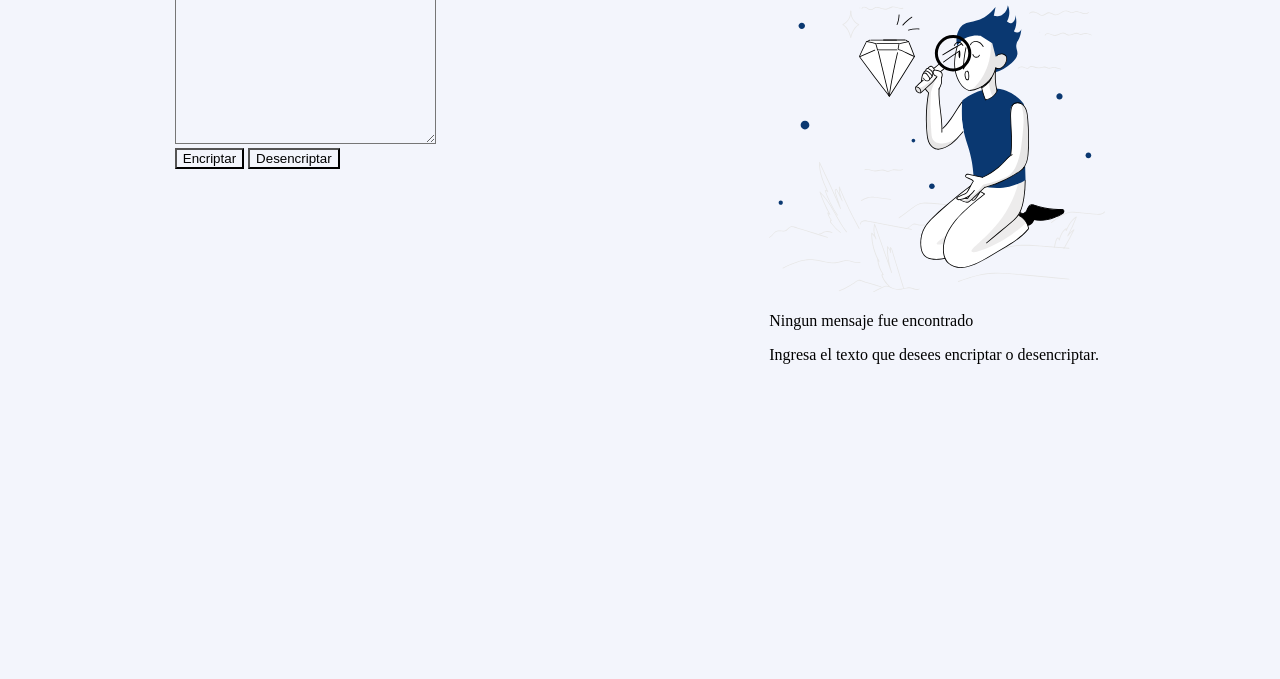
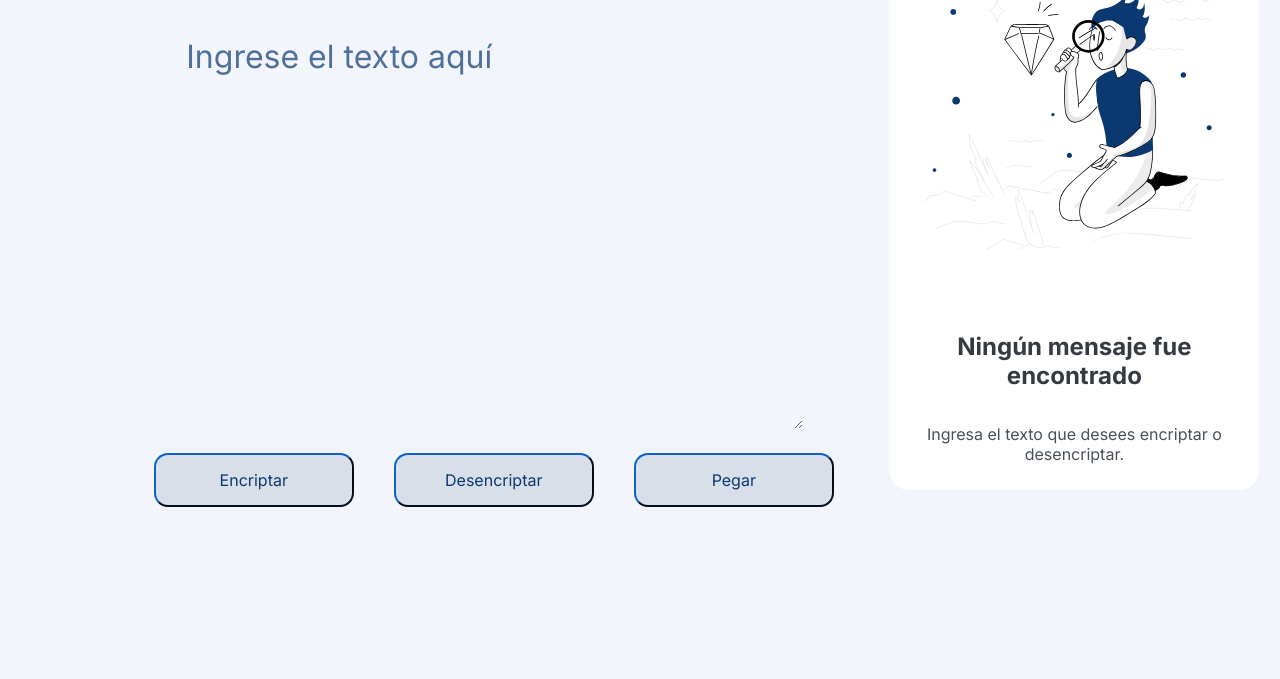
Before and after one commit to Bayron410/challenge-decryptor-one, a plain HTML site: page index.htm in a window 1280 px wide. Shown: the part 121-800 px from the top of the page. Drawn offline with Linux system fonts and the light colour scheme.

Commit message:
Finished Web design, only CSS and HTML

```diff
--- a/css/style.css
+++ b/css/style.css
@@ -1,19 +1,135 @@
-* {
+@import url('https://fonts.googleapis.com/css2?family=Inter:wght@400;700&display=swap');
+
+body {
     background-color: #F3F5FC;
 }
 
-img.logo {
+/* Main en dos div, programa y resultado */
+main {
+    display: flex;
+    flex-wrap: wrap;
+    align-items: stretch;
+}
+
+/* Programa */
+/* Programa en tres div logo, area texto y botones*/
+#programa {
+    display: flex;
+    flex-direction: column;
+    flex-wrap: wrap;
+    justify-content: center;
+    flex-grow: 19;
+}
+
+#logo {
     margin-top: 3.9%;
     margin-left: 5.8%;
 }
 
-/* #texto {
-    margin-top: 8.5%;
-    margin-left: 16.7%;
-} */
+.area-texto {
+    margin-left: 20%;
+    margin-right: 20%;
+    margin-top: 7%;
+}
 
-main {
+#texto-entrada {
+    border: none;
+    background-color: transparent;
+    font-size: 32px;
+    color: #0A3871;
+    font-family: 'Inter', sans-serif;
+}
+
+#texto-entrada::placeholder {
+    color: #0A3871;
+    opacity: 70%;
+}
+
+/* Botones tiene flex y btn */
+#botones-programa {
     display: flex;
-    flex-wrap: wrap;
-    justify-content: space-around;
+    justify-content: center;
 }
+
+.btn {
+    background-color: #D8DFE8;
+    padding: 15px 40px;
+    margin: 20px;
+    border-radius: 14px;
+    border-color: #0A3871;
+    border-width: 2px;
+    font-size: 16px;
+    color: #0A3871;
+    min-width: 200px;
+    max-width: 200px;
+    font-family: 'Inter', sans-serif;
+}
+
+.btn:hover {
+    background-color: #0A3871;
+    color: white;
+}
+
+.btn:active {
+    background-color: #0A3871;
+    opacity: 80%;
+}
+
+
+/* Resultado */
+/* Tiene dos div, text-resultado y prueba */
+#resultado {
+    display: flex;
+    flex-direction: column;
+    background-color: white;
+    padding: 10px;
+    border-radius: 20px;
+    flex-grow: 1;
+    max-width: 350px;
+    margin-top: 2.9%;
+    margin-right: 1%;
+    margin-bottom: 2.9%;
+}
+
+#ninguno {
+    padding: 10px;
+    font-family: 'Inter', sans-serif;
+    font-weight: bold;
+    font-size: 24px;
+    text-align: center;
+    color: #343A40;
+}
+
+#ninguno-texto {
+    font-family: 'Inter', sans-serif;
+    font-weight: normal;
+    font-size: 16px;
+    text-align: center;
+    color: #495057;
+}
+
+#buscador {
+    max-width: 300px;
+}
+
+#text-resultado {
+    margin-top: 13.9%;
+    margin: auto;
+}
+
+#area-resultado {
+    border: none;
+    background-color: transparent;
+    font-family: 'Inter', sans-serif;
+    font-size: 24px;
+}
+
+.invisible {
+    display: none;
+    height: 100%;
+}
+
+#botones-resultado {
+    display: flex;
+    justify-content: center;
+}
--- a/index.htm
+++ b/index.htm
@@ -1,5 +1,6 @@
 <!DOCTYPE html>
 <html lang="en">
+
 <head>
     <meta charset="UTF-8">
     <meta http-equiv="X-UA-Compatible" content="IE=edge">
@@ -7,32 +8,37 @@
     <title>Document</title>
     <link rel="stylesheet" href="css/style.css">
 </head>
+
 <body>
-    <head>
-        <nav>
-            <img src="/images/Vector.svg" alt="Alura" class="logo">
-        </nav>
-    </head>
     <main>
         <div id="programa">
-            <div>
-            <textarea name="texto" id="texto" cols="30" rows="10"></textarea>
+            <div id="logo">
+                <img src="/images/Vector.svg" alt="Alura" class="logo">
             </div>
-            <div>
-                <button>Encriptar</button>
-                <button>Desencriptar</button>
+            <div class="area-texto">
+                <textarea name="texto-entrada" id="texto-entrada" cols="30" rows="10" placeholder="Ingrese el texto aquí"></textarea>
+            </div>
+            <div id="botones-programa">
+                <button class="btn">Encriptar</button>
+                <button class="btn">Desencriptar</button>
+                <button class="btn">Pegar</button>
             </div>
         </div>
         <div id="resultado">
-            <div>
-                <img src="/images/Muñeco.svg" alt="sinencontrar">
+            <div id="text-resultado">
+                <textarea name="area-resultado" id="area-resultado" cols="17" rows="10" disabled class="invisible"></textarea>
+                <img src="/images/Muñeco.svg" alt="sinencontrar" id="buscador">
             </div>
-            <div>
-                <p>Ningun mensaje fue encontrado</p>
-                <p>Ingresa el texto que desees encriptar o desencriptar.</p>
+            <div id="prueba">
+                <p id="ninguno">Ningún mensaje fue encontrado</p>
+                <p id="ninguno-texto">Ingresa el texto que desees encriptar o desencriptar.</p>
+            </div>
+            <div id="botones-resultado">
+                <button class="btn invisible">Copiar</button>
             </div>
         </div>
     </main>
     <script src="js/script.js"></script>
 </body>
+
 </html>
```
